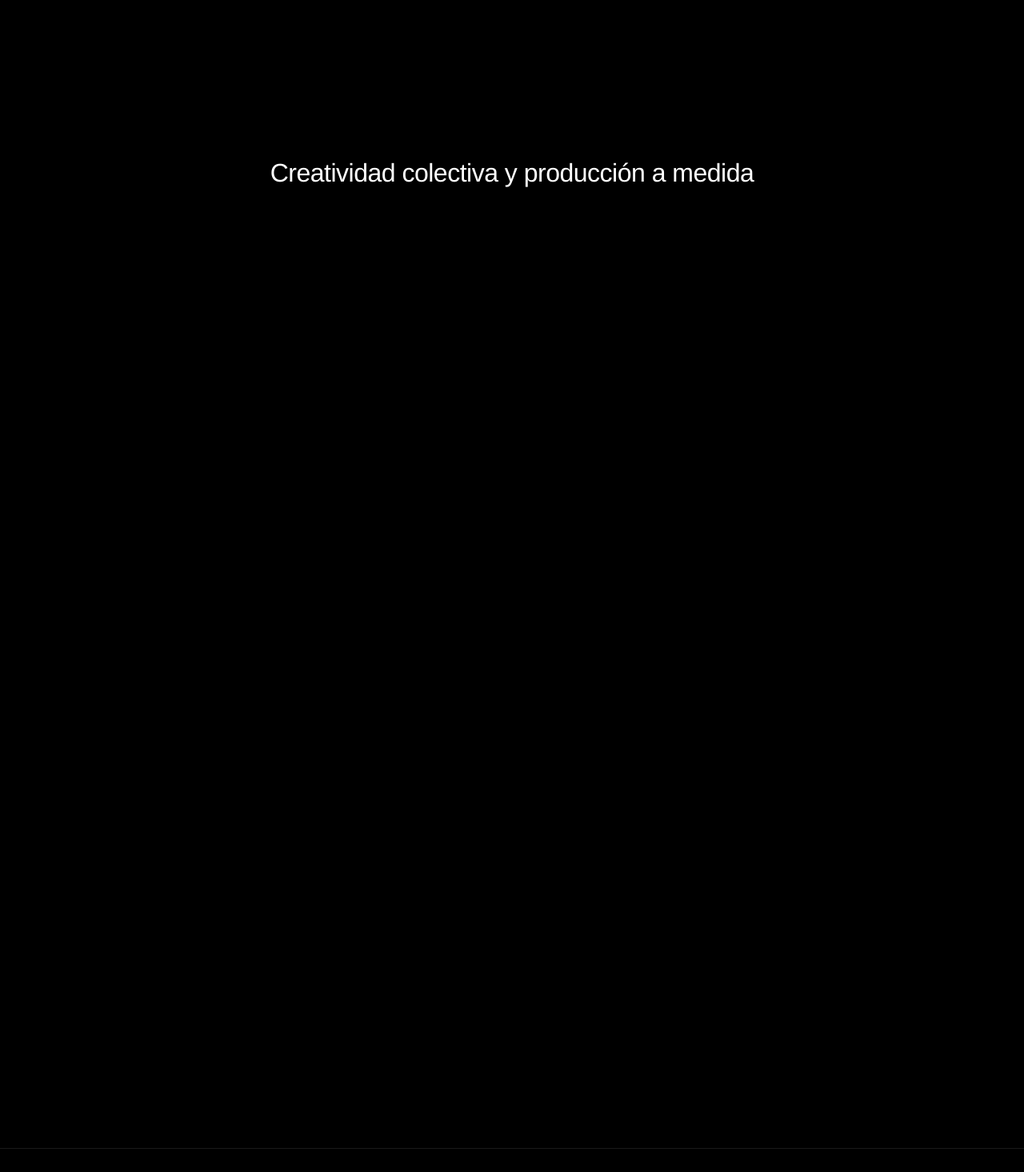
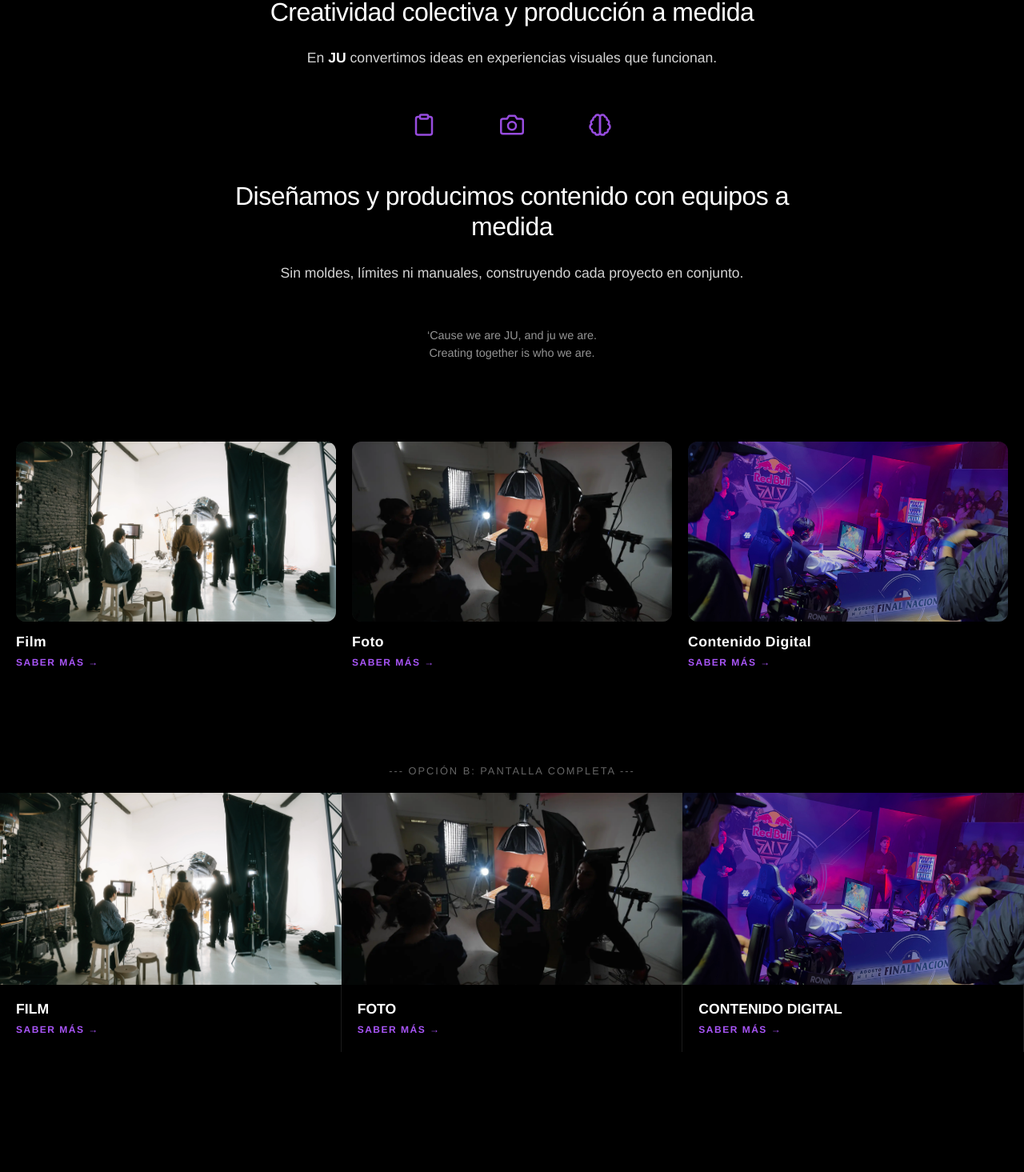
Before and after one commit to joaquingonzalezre/proyectowebapp, a Next.js app: page / in a window 1280 px wide. Shown: the part 904-2369 px from the top of the page at 80% size. Built offline with nearby package versions, Linux system fonts and the light colour scheme.

Commit message:
Ajuste  colores

```diff
--- a/src/app/page.js
+++ b/src/app/page.js
@@ -209,28 +209,175 @@ export default function Home() {
           </div>
           <div className="fade-bottom"></div>
         </section>
-
-        {/* ... EL RESTO DE TU CÓDIGO (SECCIONES) SIGUE IGUAL ... */}
-
+        {/* === SECCIÓN NEGRA RE-DISEÑADA === */}
         <section className="seccion-negra">
           <div className="contenedor-centro">
-            {/* ...contenido seccion negra... */}
+            {/* BLOQUE SUPERIOR */}
             <h2 className="titulo-ju">
               Creatividad colectiva y producción a medida
             </h2>
-            {/* ...etc... */}
+            <p className="subtitulo-ju">
+              En <strong>JU</strong> convertimos ideas en experiencias visuales
+              que funcionan.
+            </p>
+
+            {/* ICONOS EXACTOS (SVG) */}
+            <div className="iconos-row">
+              {/* Icono 1: Clipboard */}
+              <svg
+                width="30"
+                height="30"
+                viewBox="0 0 24 24"
+                fill="none"
+                stroke="#a855f7"
+                strokeWidth="2"
+                strokeLinecap="round"
+                strokeLinejoin="round"
+              >
+                <path d="M16 4h2a2 2 0 0 1 2 2v14a2 2 0 0 1-2 2H6a2 2 0 0 1-2-2V6a2 2 0 0 1 2-2h2" />
+                <rect x="8" y="2" width="8" height="4" rx="1" ry="1" />
+              </svg>
+
+              {/* Icono 2: Cámara */}
+              <svg
+                width="30"
+                height="30"
+                viewBox="0 0 24 24"
+                fill="none"
+                stroke="#a855f7"
+                strokeWidth="2"
+                strokeLinecap="round"
+                strokeLinejoin="round"
+              >
+                <path d="M23 19a2 2 0 0 1-2 2H3a2 2 0 0 1-2-2V8a2 2 0 0 1 2-2h4l2-3h6l2 3h4a2 2 0 0 1 2 2z" />
+                <circle cx="12" cy="13" r="4" />
+              </svg>
+
+              {/* Icono 3: Cerebro */}
+              <svg
+                width="30"
+                height="30"
+                viewBox="0 0 24 24"
+                fill="none"
+                stroke="#a855f7"
+                strokeWidth="2"
+                strokeLinecap="round"
+                strokeLinejoin="round"
+              >
+                <path d="M9.5 2A2.5 2.5 0 0 1 12 4.5v15a2.5 2.5 0 0 1-4.96.44 2.5 2.5 0 0 1-2.96-3.08 3 3 0 0 1-.34-5.58 2.5 2.5 0 0 1 1.32-4.24 2.5 2.5 0 0 1 1.98-3A2.5 2.5 0 0 1 9.5 2Z" />
+                <path d="M14.5 2A2.5 2.5 0 0 0 12 4.5v15a2.5 2.5 0 0 0 4.96.44 2.5 2.5 0 0 0 2.96-3.08 3 3 0 0 0 .34-5.58 2.5 2.5 0 0 0-1.32-4.24 2.5 2.5 0 0 0-1.98-3A2.5 2.5 0 0 0 14.5 2Z" />
+              </svg>
+            </div>
+
+            {/* BLOQUE INFERIOR */}
+            <h2 className="titulo-ju">
+              Diseñamos y producimos contenido con equipos a medida
+            </h2>
+            <p className="subtitulo-ju">
+              Sin moldes, límites ni manuales, construyendo cada proyecto en
+              conjunto.
+            </p>
+
+            <div className="firma-final">
+              <p>‘Cause we are JU, and ju we are.</p>
+              <p>Creating together is who we are.</p>
+            </div>
           </div>
         </section>
 
-        {/* ... (Mantén aquí el resto de tu return tal cual lo tenías) ... */}
+        {/* === NUEVA SECCIÓN DE SERVICIOS (FILM / FOTO / DIGITAL) === */}
         <section className="servicios-container">
-          {/* ...contenido servicios... */}
+          <div className="servicios-grid">
+            {servicios.map((servicio) => (
+              <Link
+                href={servicio.link}
+                key={servicio.id}
+                className="servicio-item"
+              >
+                {/* Contenedor de Imagen Optimizado */}
+                <div className="servicio-img-wrapper">
+                  <Image
+                    src={servicio.img}
+                    alt={servicio.titulo}
+                    fill // Llena el contenedor padre
+                    sizes="(max-width: 768px) 100vw, 33vw" // Optimización de carga según pantalla
+                    style={{ objectFit: "cover" }} // Recorte perfecto
+                    className="servicio-next-image"
+                  />
+                </div>
+
+                {/* Texto y Enlace */}
+                <div className="servicio-info">
+                  <h3>{servicio.titulo}</h3>
+                  <span className="saber-mas">SABER MÁS &rarr;</span>
+                </div>
+              </Link>
+            ))}
+          </div>
+        </section>
+        <div
+          style={{
+            padding: "20px",
+            color: "#666",
+            textAlign: "center",
+            textTransform: "uppercase",
+            letterSpacing: "2px",
+            fontSize: "0.8rem",
+          }}
+        >
+          --- OPCIÓN B: PANTALLA COMPLETA ---
+        </div>
+
+        <section className="servicios-full-container">
+          <div className="servicios-full-grid">
+            {servicios.map((servicio) => (
+              <Link
+                href={servicio.link}
+                key={servicio.id + "-full"}
+                className="servicio-item-full"
+              >
+                {/* Imagen sin bordes redondeados y ocupando todo el ancho */}
+                <div className="servicio-img-full-wrapper">
+                  <Image
+                    src={servicio.img}
+                    alt={servicio.titulo}
+                    fill
+                    sizes="(max-width: 768px) 100vw, 33vw"
+                    style={{ objectFit: "cover" }}
+                    className="servicio-next-image"
+                  />
+                </div>
+
+                {/* Texto abajo (igual que en proyectos) */}
+                <div className="servicio-info-full">
+                  <h3>{servicio.titulo}</h3>
+                  <span className="saber-mas">SABER MÁS &rarr;</span>
+                </div>
+              </Link>
+            ))}
+          </div>
+        </section>
+        {/* ============================================================ */}
+
+        {/* === GALERÍA DE PROYECTOS === */}
+        <section className="seccion-proyectos">
+          <div className="header-proyectos">
+            <h2>PROYECTOS DESTACADOS</h2>
+          </div>
+          <div className="grid-proyectos">
+            {projects.map((proj, i) => (
+              <ProjectItem
+                key={i}
+                title={proj.title}
+                subtitle={proj.subtitle}
+                image={proj.img}
+                isLarge={proj.large}
+              />
+            ))}
+          </div>
         </section>
 
-        <section className="seccion-proyectos">
-          {/* ...contenido proyectos... */}
-        </section>
-
+        {/* === FOOTER === */}
         <footer className="footer-final">
           <div className="contenido-footer">
             <p>&copy; 2026 JUWEARE. TODOS LOS DERECHOS RESERVADOS.</p>
@@ -238,6 +385,7 @@ export default function Home() {
         </footer>
       </div>
 
+      {/* === BOTÓN VOLVER ARRIBA === */}
       <button
         className={`btn-top ${showScrollTop ? "show" : ""}`}
         onClick={scrollToTop}
```
